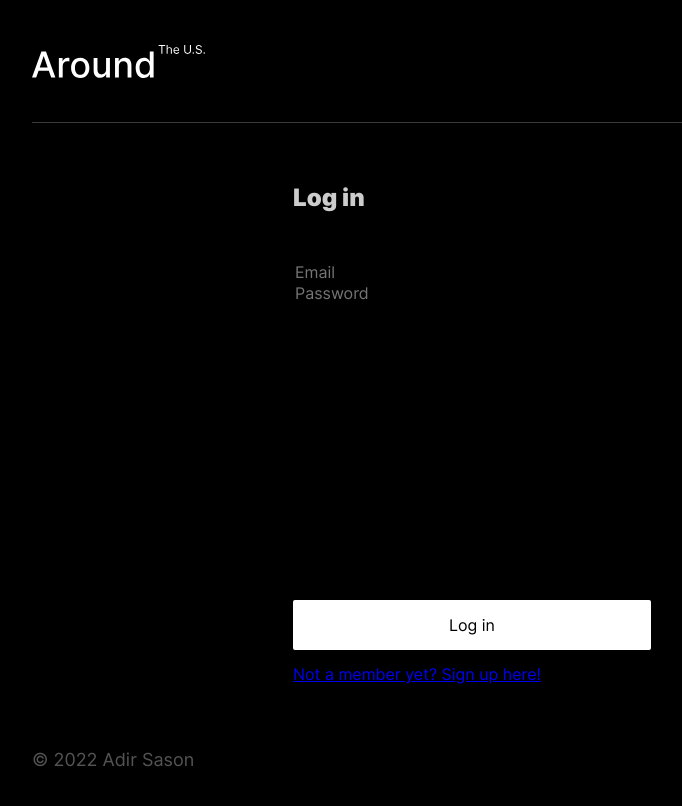
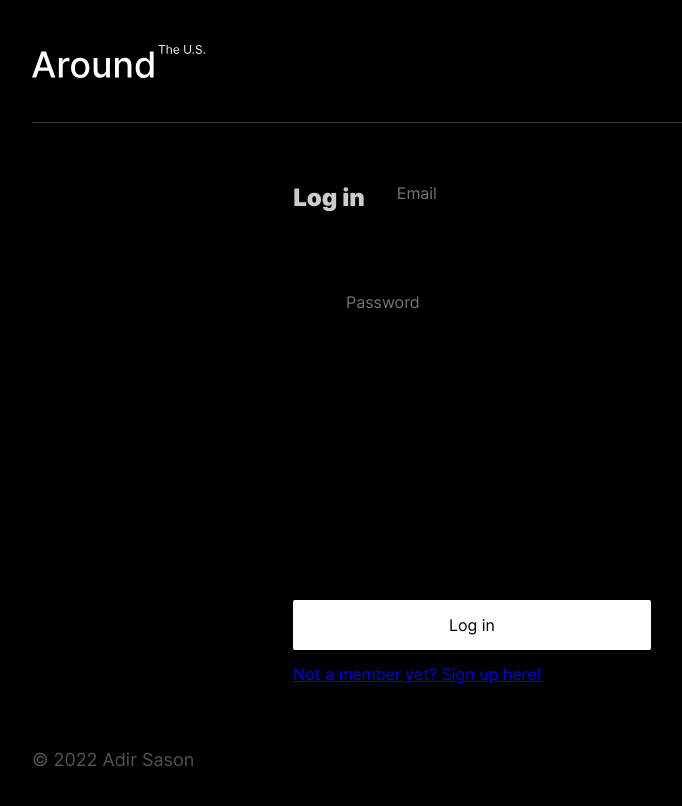
Before and after one commit to adirx20/react-around-auth, a React (Create React App) app: page /signin in a window 1280 px wide. Shown: the top 806 px of the page, without its empty margins (168-850 px from the left). Built offline with nearby package versions, Linux system fonts and the light colour scheme; no server answers.

Commit message:
need to finish styles and PopupWithTip

```diff
--- a/src/blocks/auth/__container/auth__container.css
+++ b/src/blocks/auth/__container/auth__container.css
@@ -1,3 +1,8 @@
 .auth__container {
-
+    width: 100%;
+    margin: 0;
+    display: flex;
+    flex-wrap: wrap;
+    gap: 30px;
+    justify-content: center;
 }
--- a/src/components/Login.js
+++ b/src/components/Login.js
@@ -25,7 +25,7 @@ function Login(props) {
                 className='auth__form'
                 onSubmit={handleSubmit}
             >
-                <div>
+                <div className='auth__container'>
                     <h1 className='auth__title'>Log in</h1>
                     <input
                         className='auth__input'
```
